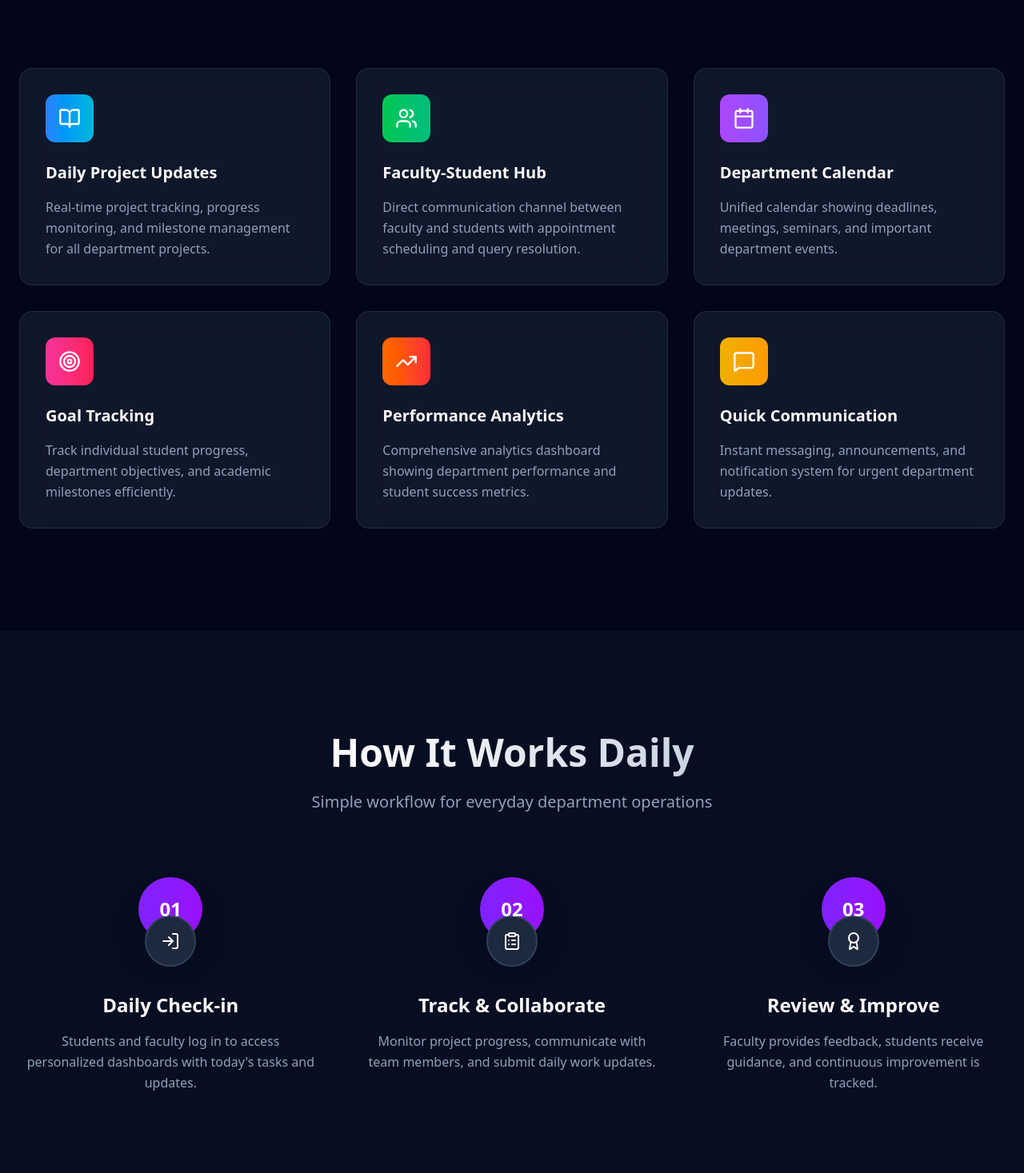
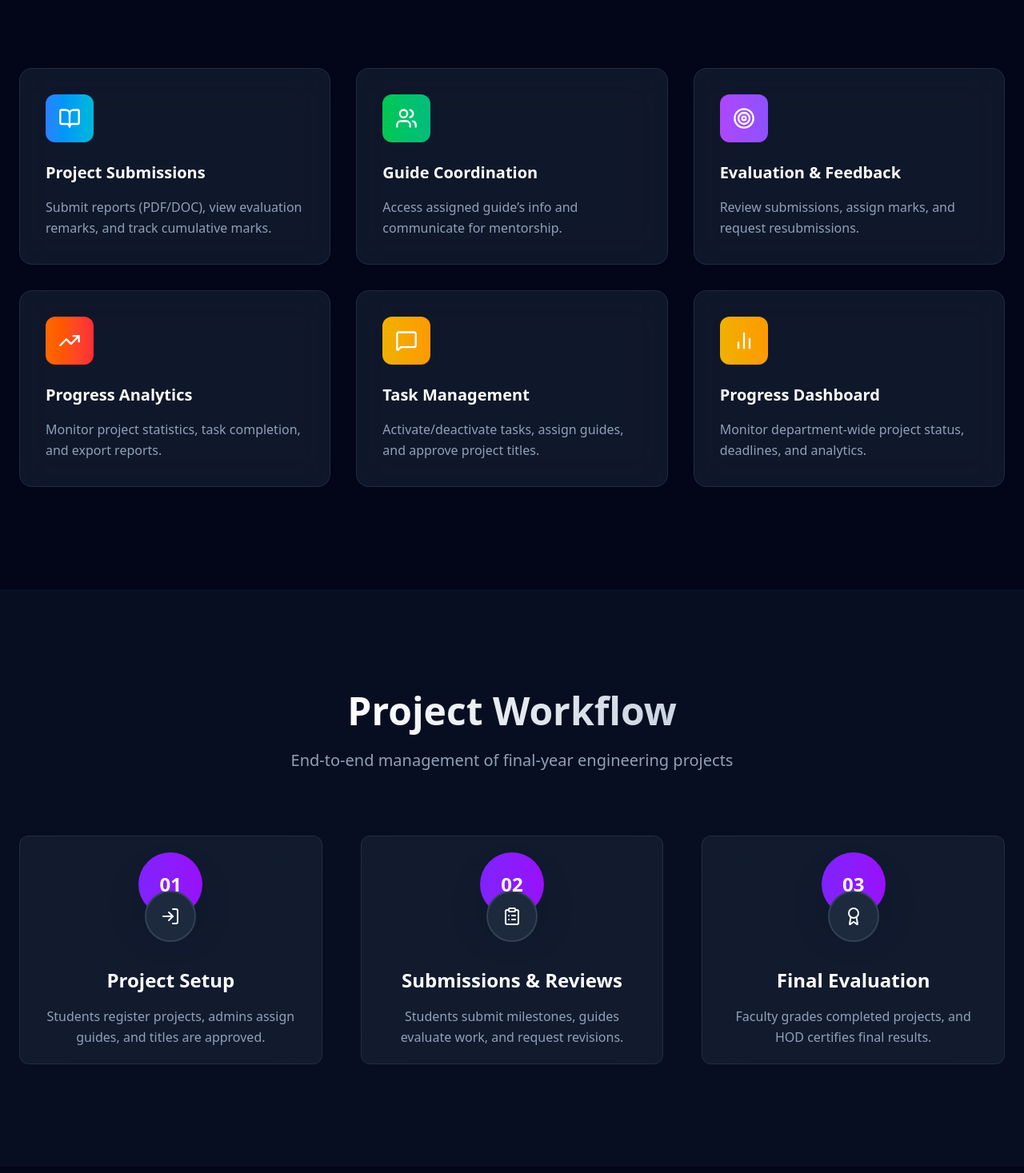
Before and after one commit to Y0GESHSHINDE/ETC-Project-Navigator-Frontend, a React (Vite) app: page / in a window 1280 px wide. Shown: the part 1503-2970 px from the top of the page at 80% size. Built offline with nearby package versions, Linux system fonts and the light colour scheme.

Commit message:
Landing page update

```diff
--- a/src/components/landingPage.jsx
+++ b/src/components/landingPage.jsx
@@ -301,40 +301,45 @@ export default function LandingPage() {
           </div>
 
           <div className="grid grid-cols-1 md:grid-cols-2 lg:grid-cols-3 gap-6 lg:gap-8">
+            {/* <!-- Student Portal Features --> */}
             <FeatureCard
               icon={<BookOpen size={28} />}
-              title="Daily Project Updates"
-              desc="Real-time project tracking, progress monitoring, and milestone management for all department projects."
+              title="Project Submissions"
+              desc="Submit reports (PDF/DOC), view evaluation remarks, and track cumulative marks."
               gradient="from-blue-500 to-cyan-500"
             />
             <FeatureCard
               icon={<Users size={28} />}
-              title="Faculty-Student Hub"
-              desc="Direct communication channel between faculty and students with appointment scheduling and query resolution."
+              title="Guide Coordination"
+              desc="Access assigned guide’s info and communicate for mentorship."
               gradient="from-green-500 to-emerald-500"
             />
+
+            {/* <!-- Faculty Portal Features --> */}
             <FeatureCard
-              icon={<Calendar size={28} />}
-              title="Department Calendar"
-              desc="Unified calendar showing deadlines, meetings, seminars, and important department events."
+              icon={<Target size={28} />}
+              title="Evaluation & Feedback"
+              desc="Review submissions, assign marks, and request resubmissions."
               gradient="from-purple-500 to-violet-500"
             />
-            <FeatureCard
-              icon={<Target size={28} />}
-              title="Goal Tracking"
-              desc="Track individual student progress, department objectives, and academic milestones efficiently."
-              gradient="from-pink-500 to-rose-500"
-            />
+
+            {/* <!-- Admin Dashboard Features --> */}
             <FeatureCard
               icon={<TrendingUp size={28} />}
-              title="Performance Analytics"
-              desc="Comprehensive analytics dashboard showing department performance and student success metrics."
+              title="Progress Analytics"
+              desc="Monitor project statistics, task completion, and export reports."
               gradient="from-orange-500 to-red-500"
             />
             <FeatureCard
               icon={<MessageSquare size={28} />}
-              title="Quick Communication"
-              desc="Instant messaging, announcements, and notification system for urgent department updates."
+              title="Task Management"
+              desc="Activate/deactivate tasks, assign guides, and approve project titles."
+              gradient="from-yellow-500 to-amber-500"
+            />
+            <FeatureCard
+              icon={<BarChart2 size={28} />}
+              title="Progress Dashboard"
+              desc="Monitor department-wide project status, deadlines, and analytics."
               gradient="from-yellow-500 to-amber-500"
             />
           </div>
@@ -349,32 +354,32 @@ export default function LandingPage() {
           <div className="text-center mb-12 lg:mb-20">
             <h2 className="text-3xl lg:text-5xl font-bold mb-4 lg:mb-6">
               <span className="bg-gradient-to-r from-white to-slate-300 bg-clip-text text-transparent">
-                How It Works Daily
+                Project Workflow
               </span>
             </h2>
             <p className="text-lg lg:text-xl text-slate-400 max-w-2xl mx-auto px-4">
-              Simple workflow for everyday department operations
+              End-to-end management of final-year engineering projects
             </p>
           </div>
 
-          <div className="grid grid-cols-1 lg:grid-cols-3 gap-8 lg:gap-12">
+          <div className="grid grid-cols-1 lg:grid-cols-3 gap-8 lg:gap-12 ">
             <ProcessStep
               number="01"
               icon={<LogIn />}
-              title="Daily Check-in"
-              desc="Students and faculty log in to access personalized dashboards with today's tasks and updates."
+              title="Project Setup"
+              desc="Students register projects, admins assign guides, and titles are approved."
             />
             <ProcessStep
               number="02"
               icon={<ClipboardList />}
-              title="Track & Collaborate"
-              desc="Monitor project progress, communicate with team members, and submit daily work updates."
+              title="Submissions & Reviews"
+              desc="Students submit milestones, guides evaluate work, and request revisions."
             />
             <ProcessStep
               number="03"
               icon={<Award />}
-              title="Review & Improve"
-              desc="Faculty provides feedback, students receive guidance, and continuous improvement is tracked."
+              title="Final Evaluation"
+              desc="Faculty grades completed projects, and HOD certifies final results."
             />
           </div>
         </div>
@@ -444,13 +449,15 @@ export default function LandingPage() {
                 streamlined academic management.
               </p>
               <div className="flex flex-col sm:flex-row gap-4 justify-center">
-                <button className="group bg-gradient-to-r from-violet-600 to-purple-600 text-white px-6 lg:px-8 py-3 lg:py-4 rounded-xl font-semibold shadow-2xl hover:shadow-purple-500/25 transition-all duration-300 transform hover:scale-105 flex items-center justify-center">
+                <Link
+                  to={"/login"}
+                  className="group bg-gradient-to-r from-violet-600 to-purple-600 text-white px-6 lg:px-8 py-3 lg:py-4 rounded-xl font-semibold shadow-2xl hover:shadow-purple-500/25 transition-all duration-300 transform hover:scale-105 flex items-center justify-center">
                   <Sparkles
                     size={18}
                     className="mr-2 group-hover:rotate-12 transition-transform"
                   />
                   Access Portal Now
-                </button>
+                </Link>
                 <button className="group border-2 border-slate-600 text-slate-300 px-6 lg:px-8 py-3 lg:py-4 rounded-xl font-semibold hover:border-purple-500 hover:text-white transition-all duration-300 flex items-center justify-center">
                   <Clock
                     size={18}
@@ -629,7 +636,7 @@ function FeatureCard({ icon, title, desc, gradient }) {
 // Enhanced Process Step Component
 function ProcessStep({ number, icon, title, desc }) {
   return (
-    <div className="text-center group">
+    <div className="text-center group p-5 bg-slate-800/50 backdrop-blur-xl border border-slate-700/50 rounded-xl " >
       <div className="relative mb-6 lg:mb-8">
         <div className="w-16 h-16 lg:w-20 lg:h-20 bg-gradient-to-r from-violet-600 to-purple-600 rounded-full flex items-center justify-center mx-auto mb-4 shadow-2xl group-hover:shadow-purple-500/25 transition-all duration-300">
           <span className="text-lg lg:text-2xl font-bold text-white">
```
